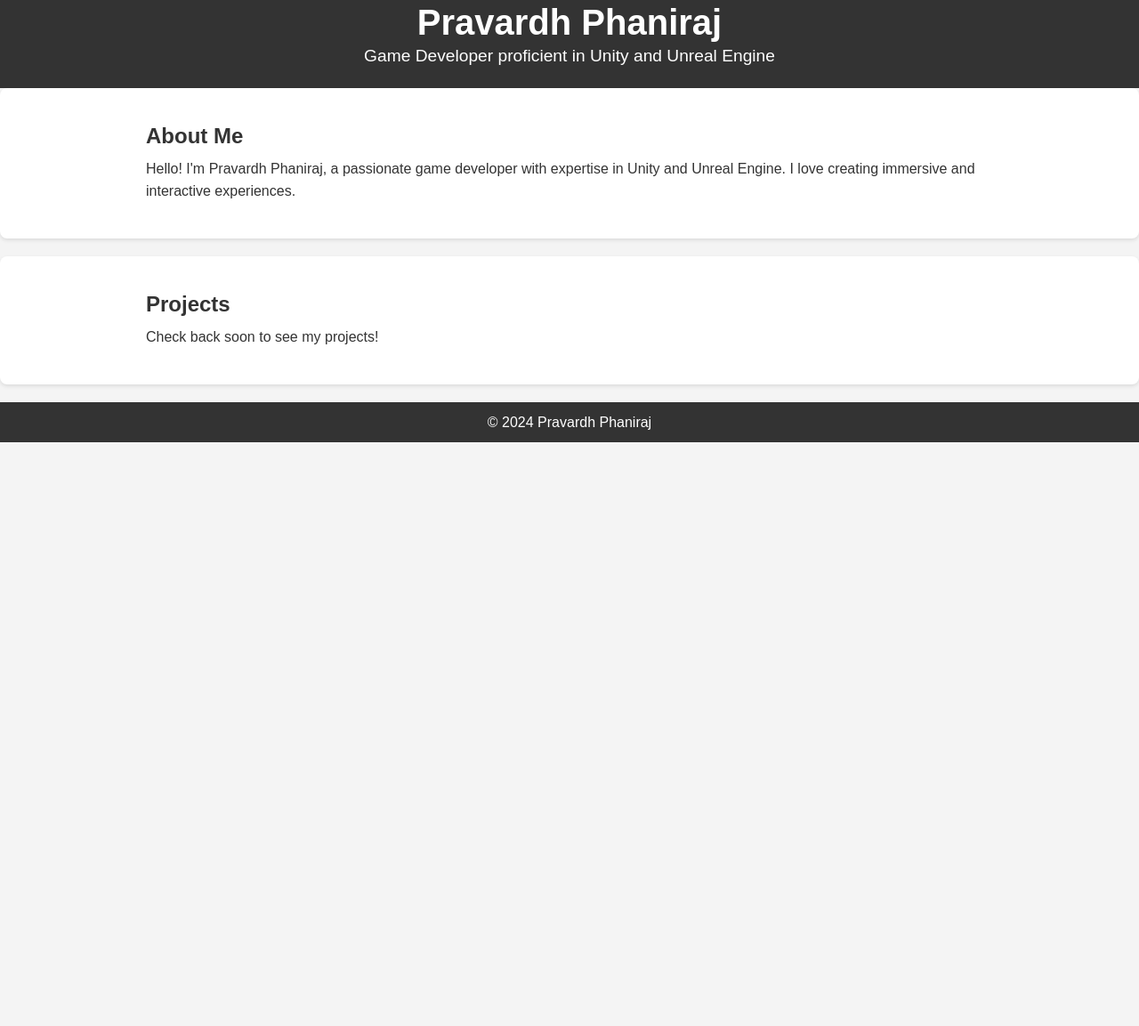
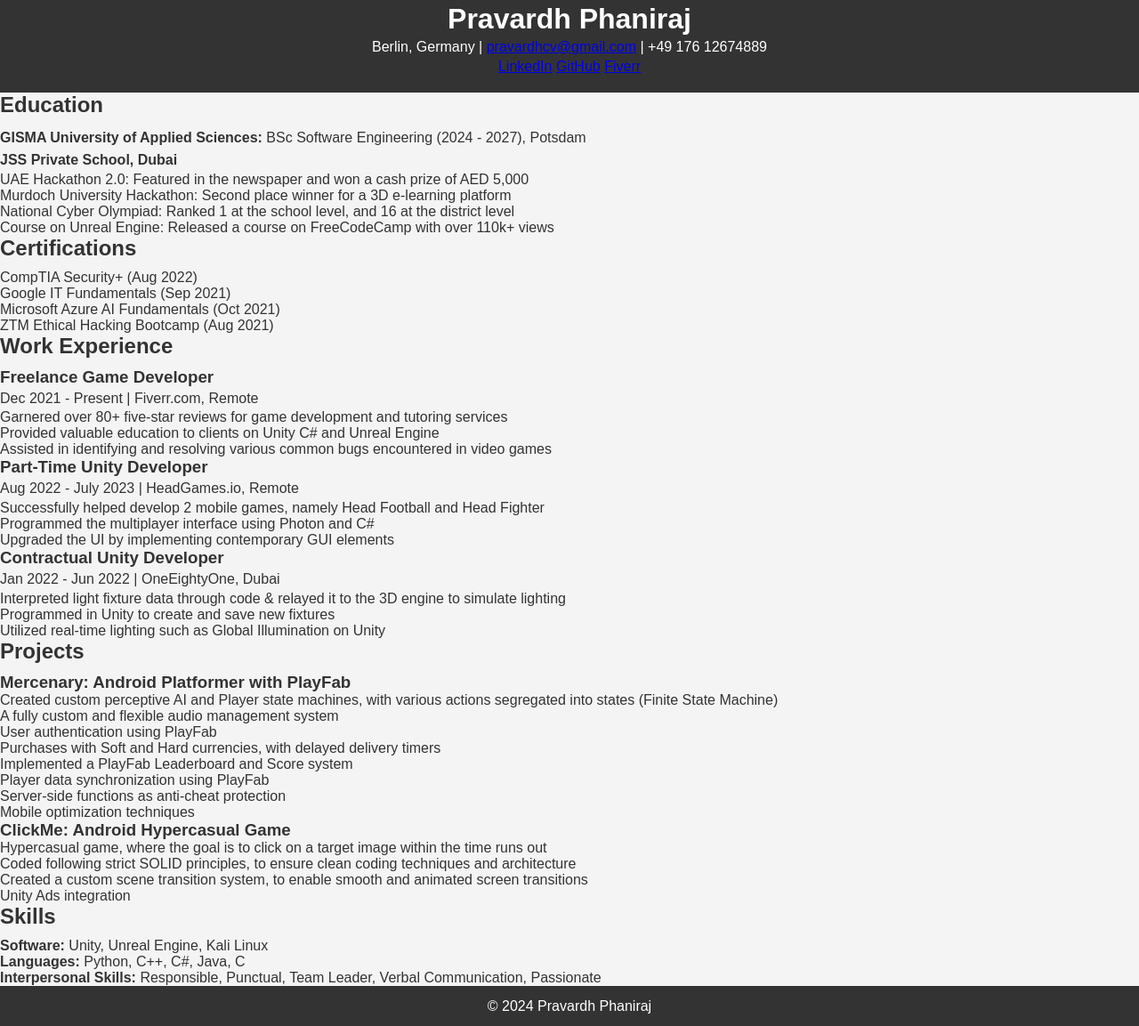
Before and after one commit to Pravardh/pravardh.github.io, a plain HTML site: page index.html in a window 1280 px wide. Shown: the part 17-1170 px from the top of the page at 89% size. Before the commit the page ends 800 px from the top, so only its background shows below. Drawn offline with Linux system fonts and the light colour scheme.

Commit message:
Update index.html

```diff
--- a/index.html
+++ b/index.html
@@ -3,37 +3,103 @@
 <head>
     <meta charset="UTF-8">
     <meta name="viewport" content="width=device-width, initial-scale=1.0">
-    <title>Pravardh Phaniraj - Game Developer</title>
+    <title>Pravardh Phaniraj - Portfolio</title>
     <link rel="stylesheet" href="styles.css">
 </head>
 <body>
     <header>
-        <div class="container">
-            <h1>Pravardh Phaniraj</h1>
-            <p>Game Developer proficient in Unity and Unreal Engine</p>
-        </div>
+        <h1>Pravardh Phaniraj</h1>
+        <p>Berlin, Germany | <a href="mailto:pravardhcv@gmail.com">pravardhcv@gmail.com</a> | +49 176 12674889</p>
+        <nav>
+            <a href="http://www.linkedin.com/in/pravardh">LinkedIn</a>
+            <a href="http://www.github.com/Pravardh">GitHub</a>
+            <a href="http://fiverr.com/pravardhcv">Fiverr</a>
+        </nav>
     </header>
 
-    <main>
-        <section id="about">
-            <div class="container">
-                <h2>About Me</h2>
-                <p>Hello! I'm Pravardh Phaniraj, a passionate game developer with expertise in Unity and Unreal Engine. I love creating immersive and interactive experiences.</p>
-            </div>
-        </section>
+    <section>
+        <h2>Education</h2>
+        <p><strong>GISMA University of Applied Sciences:</strong> BSc Software Engineering (2024 - 2027), Potsdam</p>
+        <p><strong>JSS Private School, Dubai</strong></p>
+        <ul>
+            <li>UAE Hackathon 2.0: Featured in the newspaper and won a cash prize of AED 5,000</li>
+            <li>Murdoch University Hackathon: Second place winner for a 3D e-learning platform</li>
+            <li>National Cyber Olympiad: Ranked 1 at the school level, and 16 at the district level</li>
+            <li>Course on Unreal Engine: Released a course on FreeCodeCamp with over 110k+ views</li>
+        </ul>
+    </section>
 
-        <section id="projects">
-            <div class="container">
-                <h2>Projects</h2>
-                <p>Check back soon to see my projects!</p>
-            </div>
-        </section>
-    </main>
+    <section>
+        <h2>Certifications</h2>
+        <ul>
+            <li>CompTIA Security+ (Aug 2022)</li>
+            <li>Google IT Fundamentals (Sep 2021)</li>
+            <li>Microsoft Azure AI Fundamentals (Oct 2021)</li>
+            <li>ZTM Ethical Hacking Bootcamp (Aug 2021)</li>
+        </ul>
+    </section>
+
+    <section>
+        <h2>Work Experience</h2>
+        <h3>Freelance Game Developer</h3>
+        <p>Dec 2021 - Present | Fiverr.com, Remote</p>
+        <ul>
+            <li>Garnered over 80+ five-star reviews for game development and tutoring services</li>
+            <li>Provided valuable education to clients on Unity C# and Unreal Engine</li>
+            <li>Assisted in identifying and resolving various common bugs encountered in video games</li>
+        </ul>
+
+        <h3>Part-Time Unity Developer</h3>
+        <p>Aug 2022 - July 2023 | HeadGames.io, Remote</p>
+        <ul>
+            <li>Successfully helped develop 2 mobile games, namely Head Football and Head Fighter</li>
+            <li>Programmed the multiplayer interface using Photon and C#</li>
+            <li>Upgraded the UI by implementing contemporary GUI elements</li>
+        </ul>
+
+        <h3>Contractual Unity Developer</h3>
+        <p>Jan 2022 - Jun 2022 | OneEightyOne, Dubai</p>
+        <ul>
+            <li>Interpreted light fixture data through code & relayed it to the 3D engine to simulate lighting</li>
+            <li>Programmed in Unity to create and save new fixtures</li>
+            <li>Utilized real-time lighting such as Global Illumination on Unity</li>
+        </ul>
+    </section>
+
+    <section>
+        <h2>Projects</h2>
+        <h3>Mercenary: Android Platformer with PlayFab</h3>
+        <ul>
+            <li>Created custom perceptive AI and Player state machines, with various actions segregated into states (Finite State Machine)</li>
+            <li>A fully custom and flexible audio management system</li>
+            <li>User authentication using PlayFab</li>
+            <li>Purchases with Soft and Hard currencies, with delayed delivery timers</li>
+            <li>Implemented a PlayFab Leaderboard and Score system</li>
+            <li>Player data synchronization using PlayFab</li>
+            <li>Server-side functions as anti-cheat protection</li>
+            <li>Mobile optimization techniques</li>
+        </ul>
+
+        <h3>ClickMe: Android Hypercasual Game</h3>
+        <ul>
+            <li>Hypercasual game, where the goal is to click on a target image within the time runs out</li>
+            <li>Coded following strict SOLID principles, to ensure clean coding techniques and architecture</li>
+            <li>Created a custom scene transition system, to enable smooth and animated screen transitions</li>
+            <li>Unity Ads integration</li>
+        </ul>
+    </section>
+
+    <section>
+        <h2>Skills</h2>
+        <ul>
+            <li><strong>Software:</strong> Unity, Unreal Engine, Kali Linux</li>
+            <li><strong>Languages:</strong> Python, C++, C#, Java, C</li>
+            <li><strong>Interpersonal Skills:</strong> Responsible, Punctual, Team Leader, Verbal Communication, Passionate</li>
+        </ul>
+    </section>
 
     <footer>
-        <div class="container">
-            <p>&copy; 2024 Pravardh Phaniraj</p>
-        </div>
+        <p>&copy; 2024 Pravardh Phaniraj</p>
     </footer>
 </body>
 </html>
```
